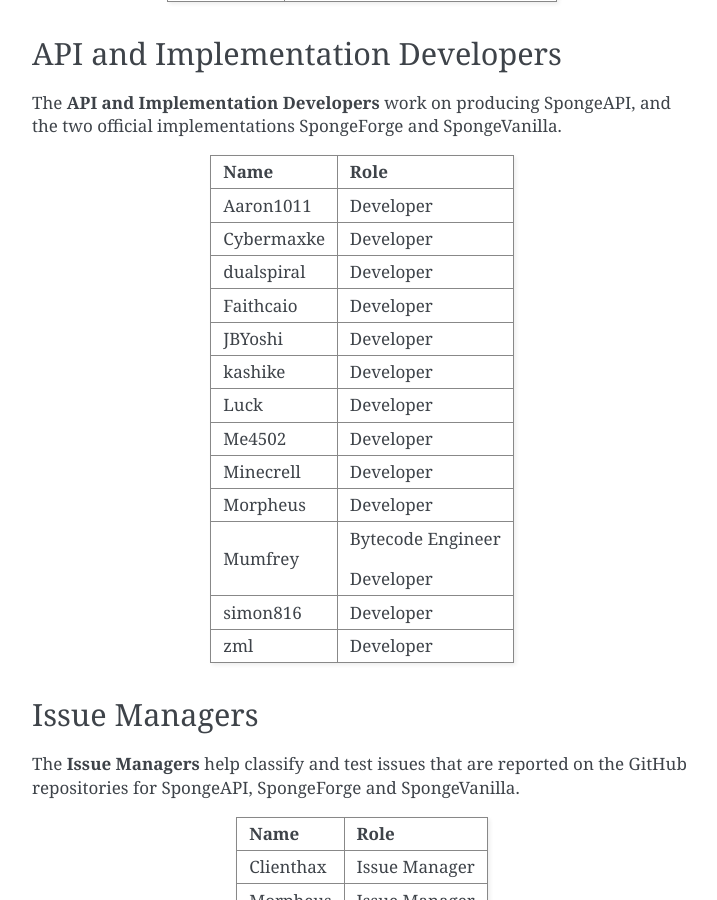
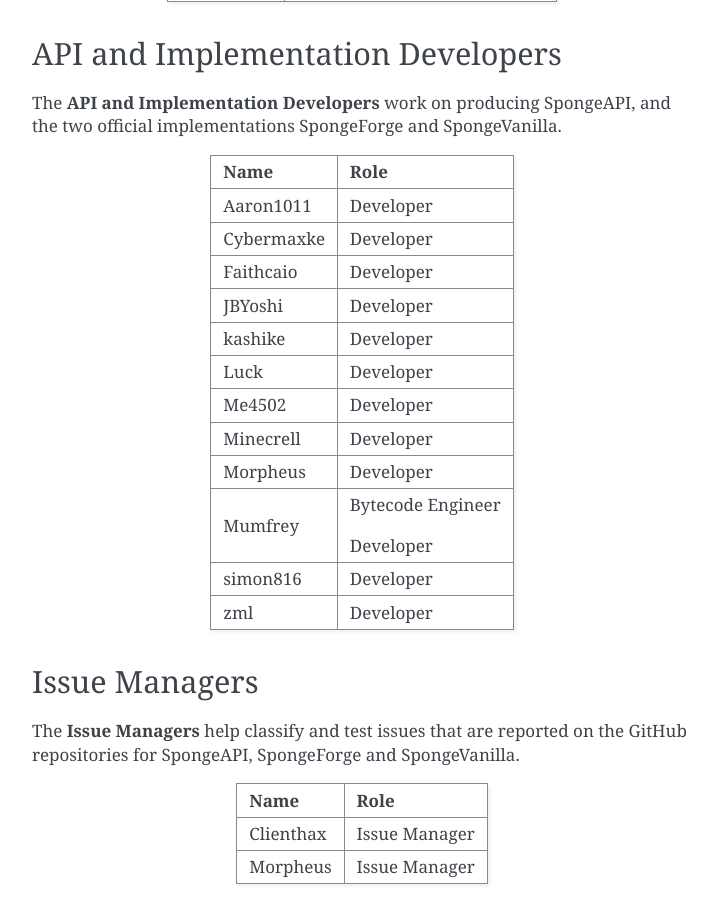
Before and after one commit to SpongePowered/SpongeDocs, a Sphinx documentation site: the page built from source/about/staff.rst, in a window 1280 px wide and 900 px high, scrolled down 1006 px. Shown: the whole window, without its empty margins (388-1105 px from the left). Built offline with Sphinx 7.4.7, drawn with Linux system fonts in a browser that asks for light colours; pages that are not in the unit, such as notebooks, are missing from menus.

Commit message:
Unduplicate dual
Leaders are like electrons, delocalised.
They are in all places at once, obviating the need to be listed in other categories.

```diff
--- a/source/about/staff.rst
+++ b/source/about/staff.rst
@@ -63,8 +63,6 @@
 | Aaron1011                         | Developer                          |
 +-----------------------------------+------------------------------------+
 | Cybermaxke                        | Developer                          |
-+-----------------------------------+------------------------------------+
-| dualspiral                        | Developer                          |
 +-----------------------------------+------------------------------------+
 | Faithcaio                         | Developer                          |
 +-----------------------------------+------------------------------------+
```
